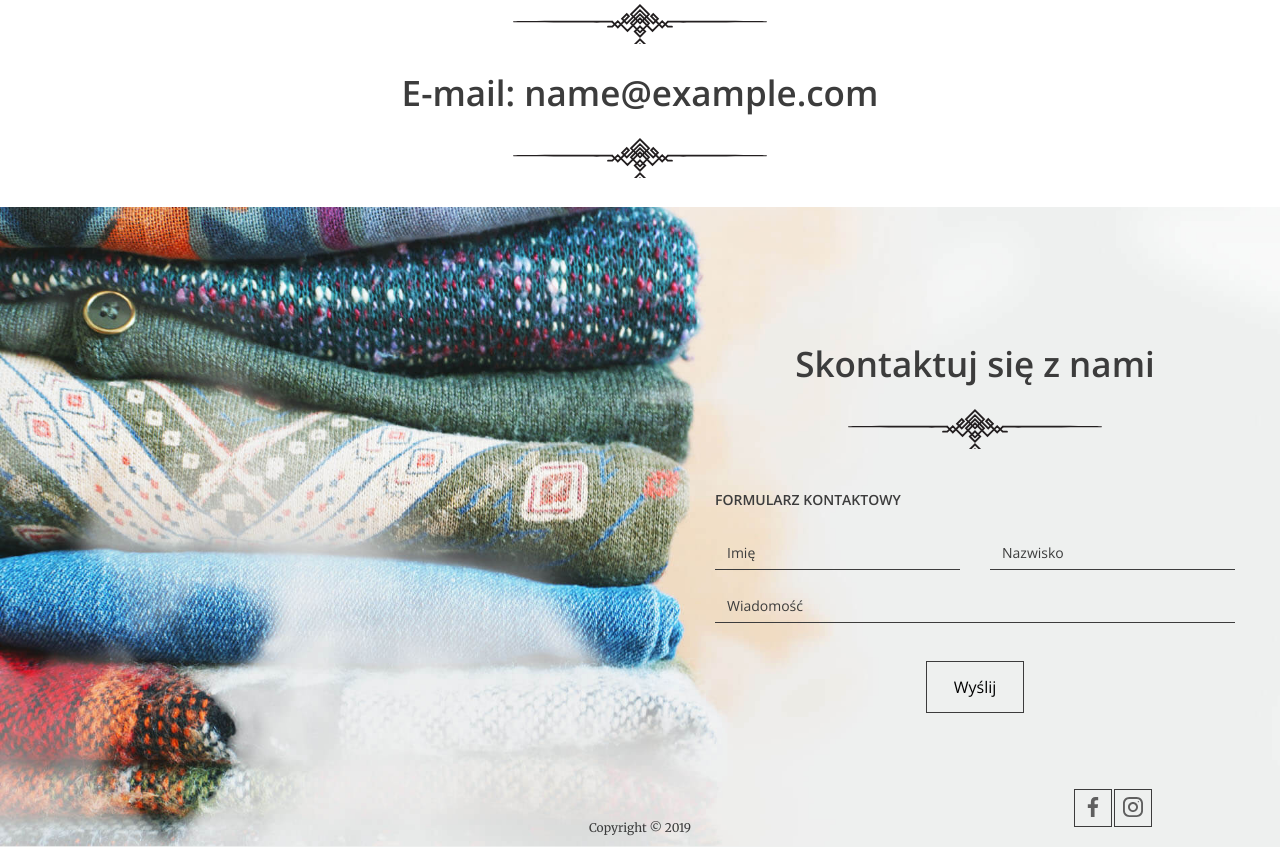
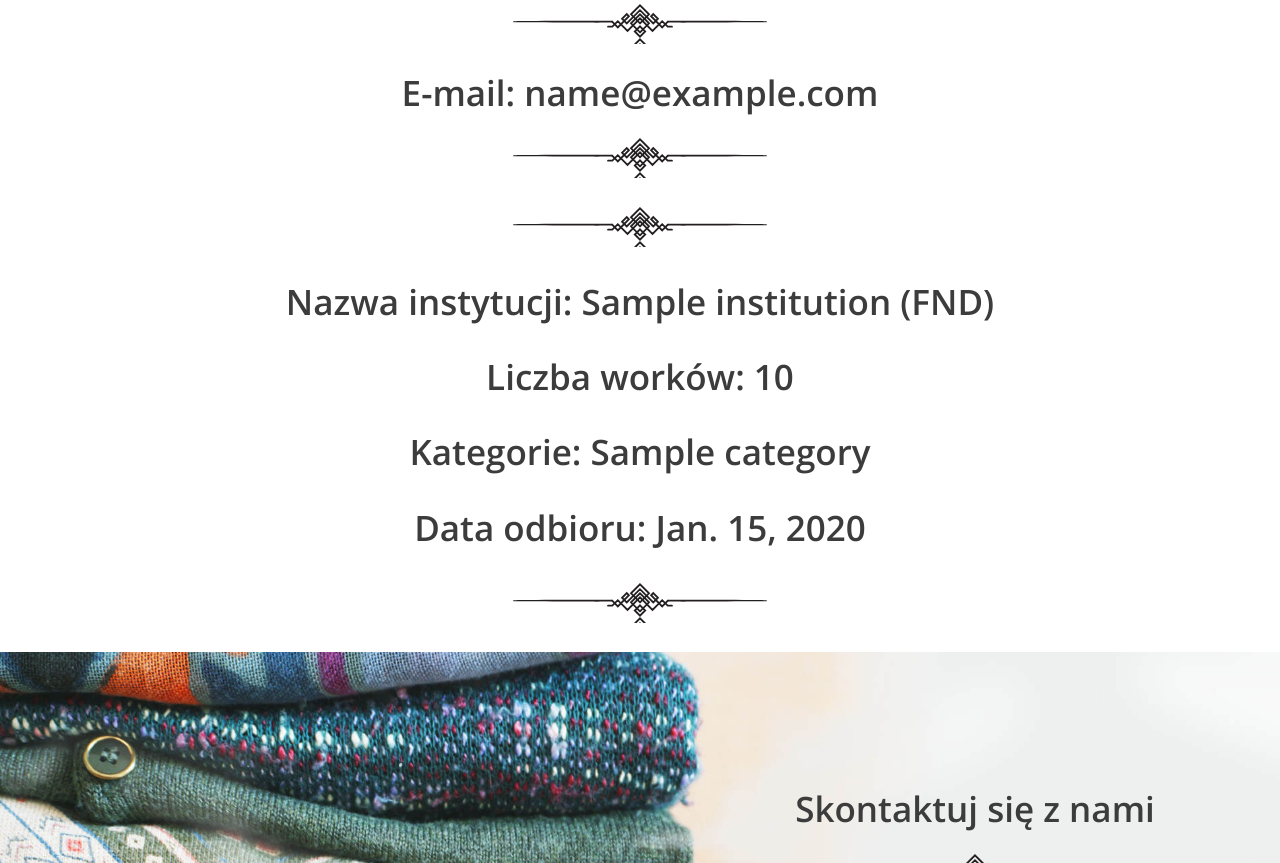
Before and after one commit to kacperstasica/Charity_Project_CodersLab, a Django app: page /profile/ in a window 1280 px wide. Shown: the part 340-1203 px from the top of the page. Run offline with Django 3.2, Linux system fonts and the light colour scheme; a user stored in the database is signed in; tables that the repository leaves empty hold one stand-in row (values such as "Sample post").

Commit message:
Add donations list on users profile

```diff
--- a/charity_donation_project/templates/users/profile.html
+++ b/charity_donation_project/templates/users/profile.html
@@ -22,5 +22,17 @@
         Nazwisko: Brak</h2>
     {% endif %}
     <h2>E-mail: {{ user.email }}</h2>
+    <h2>
+    {% for donation in object_list %}
+        <h2>
+        <p>Nazwa instytucji: {{ donation.institution }}</p>
+        <p>Liczba worków: {{donation.quantity}}</p>
+        {% for category in donation.categories.all %}
+        <p>Kategorie: {{ category }}</p>
+        {% endfor %}
+        <p>Data odbioru: {{ donation.pick_up_date }}</p>
+        </h2>
+    {% endfor %}
+    </h2>
 </div>
 {% endblock content %}
--- a/charity_donation_project/users/views.py
+++ b/charity_donation_project/users/views.py
@@ -8,6 +8,7 @@ from django.views.generic import CreateView, TemplateView, ListView
 
 from .forms import UserRegisterForm, UserLoginForm, CustomUserChangeForm
 from .models import CustomUser
+from charity.models import Donation
 
 
 class RegisterView(CreateView):
@@ -30,7 +31,7 @@ class LoginView(DjangoLoginView):
 
 
 class ProfileView(LoginRequiredMixin, ListView):
-    model = CustomUser
+    model = Donation
     template_name = 'users/profile.html'
 
 
```
